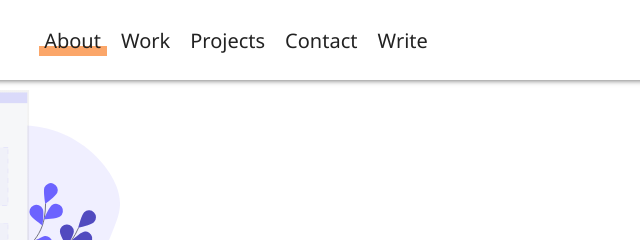
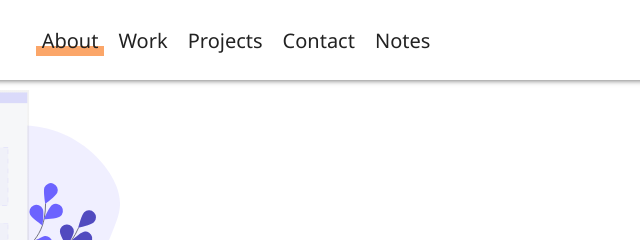
Before and after one commit to nilshah98/Portfolio, a website built with webpack: page index.html in a window 1280 px wide. Shown: the top 240 px of the page, 404-1044 px from the left. Built offline with nearby package versions, Linux system fonts and the light colour scheme.

Commit message:
[CHORE] (index.html) Renamed write to notes

```diff
--- a/index.html
+++ b/index.html
@@ -35,7 +35,7 @@
                         <div class="nav__items--underline"></div>
                     </div>
                     <div class="nav__items--item">
-                        <a href="https://nilshah98.me/write">Write</a>
+                        <a href="https://nilshah98.me/notes">Notes</a>
                         <div class="nav__items--underline"></div>
                     </div>
                 </div>
```
